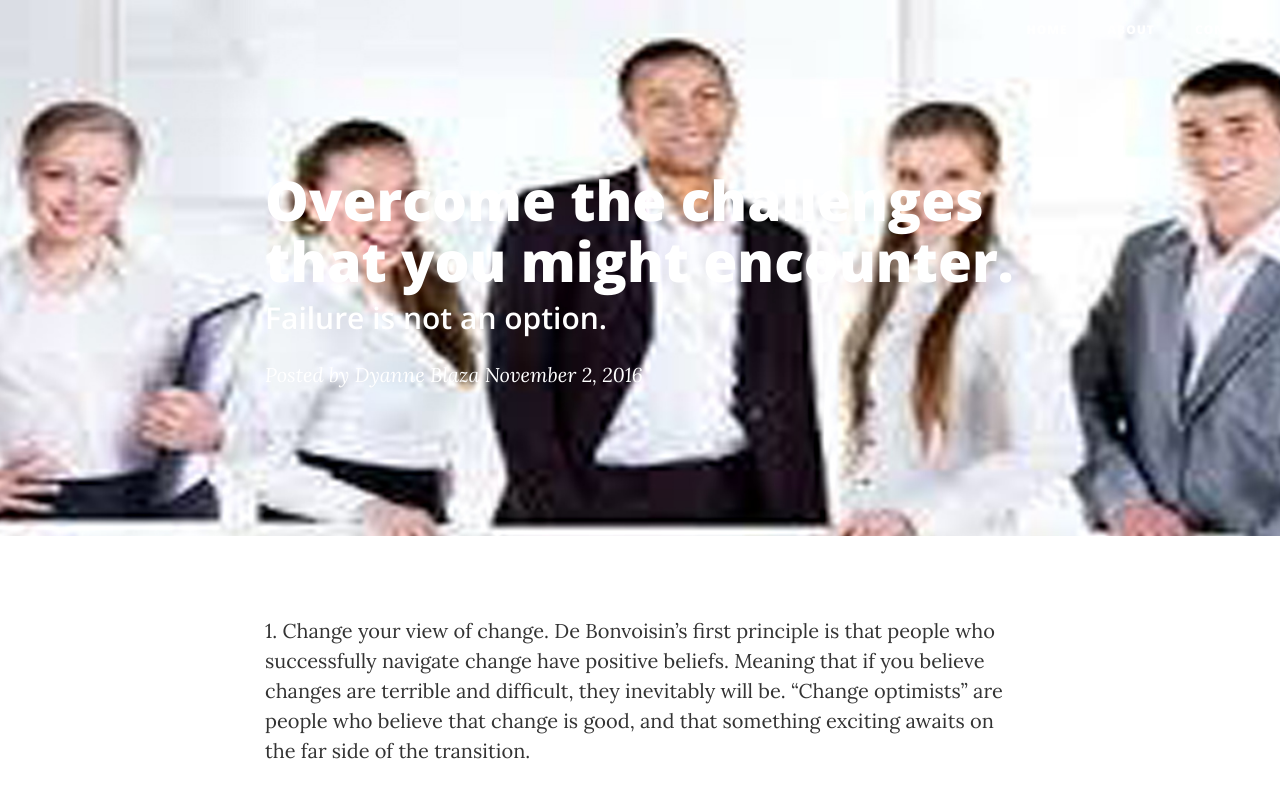
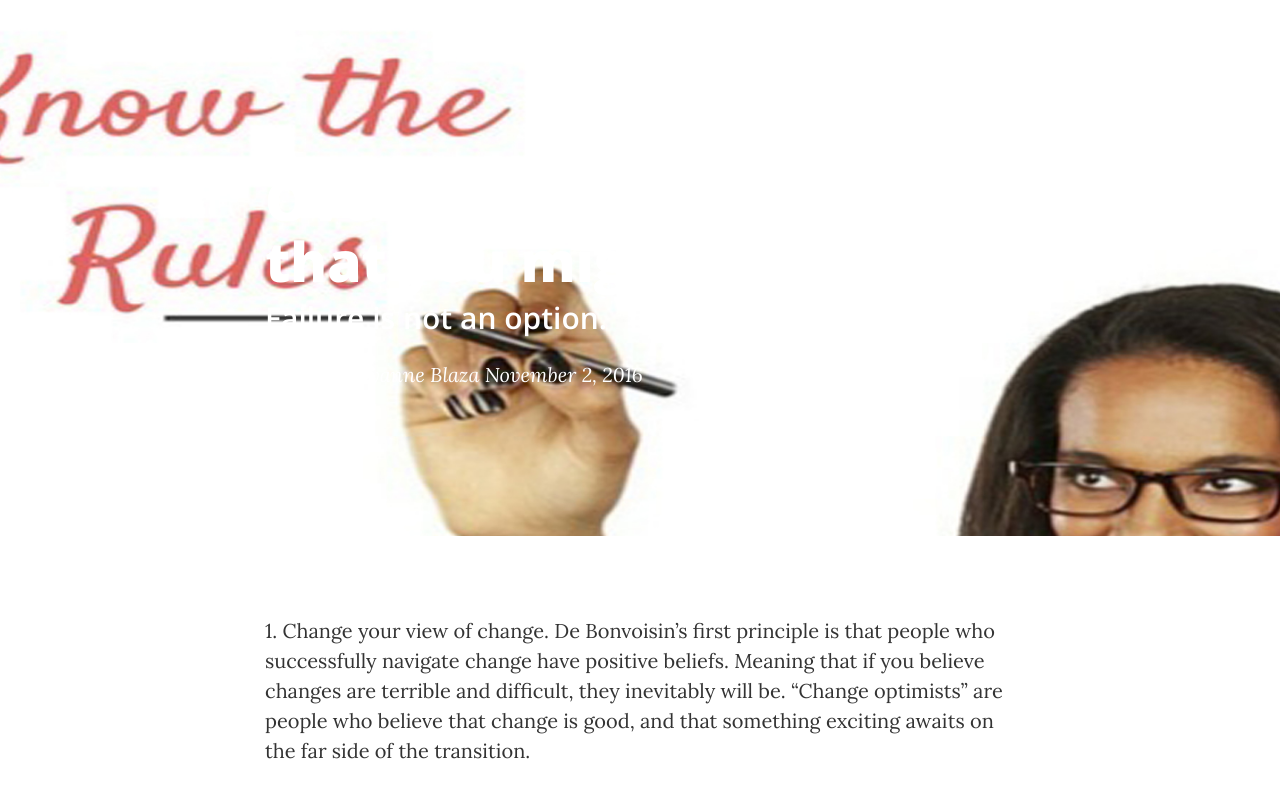
Before and after one commit to kathleenblaza/DyanneBlazaBlog, a website: page post2.html in a window 1280 px wide. Shown: the top 793 px of the page. Drawn offline with nearby package versions, Linux system fonts and the light colour scheme.

Commit message:
Update post2.html

```diff
--- a/post2.html
+++ b/post2.html
@@ -65,7 +65,7 @@
 
     <!-- Page Header -->
     <!-- Set your background image for this header on the line below. -->
-    <header class="intro-header" style="background-image: url('img/professionalism2.jpg')">
+    <header class="intro-header" style="background-image: url('img/professionalism4.jpg')">
         <div class="container">
             <div class="row">
                 <div class="col-lg-8 col-lg-offset-2 col-md-10 col-md-offset-1">
```
